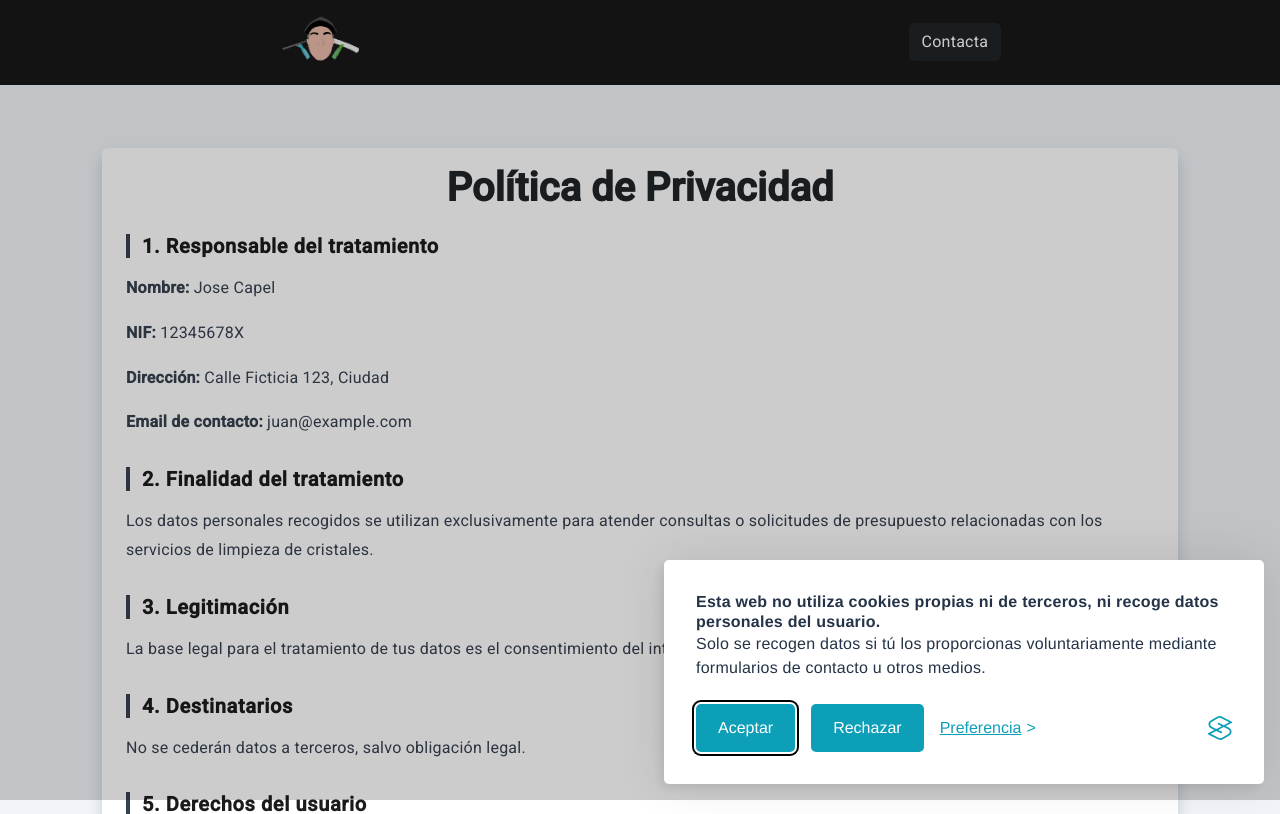
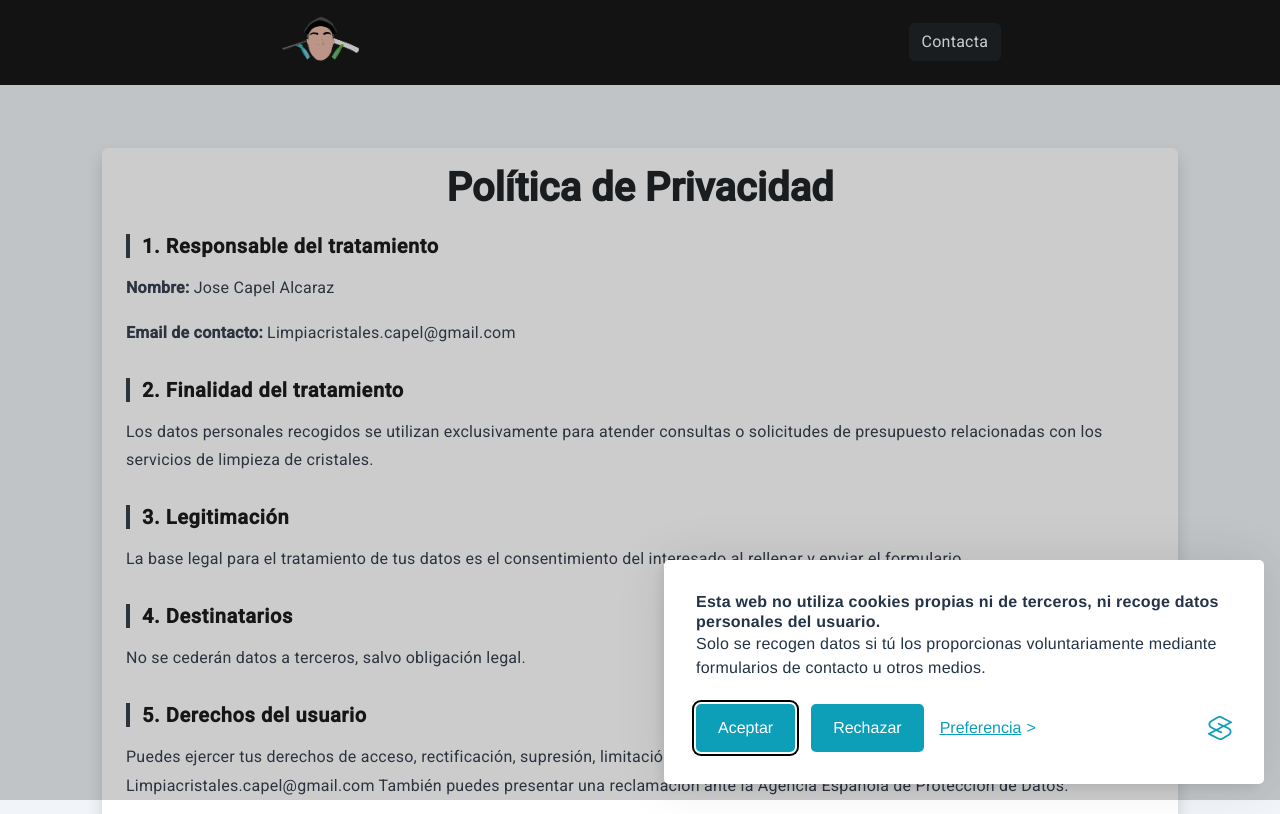
Before and after one commit to DavidRamon15/Limpia-cristales, an Angular app: page /politica-privacidad in a window 1280 px wide. Shown: the top 814 px of the page. Built offline with nearby package versions, Linux system fonts and the light colour scheme.

Commit message:
Correción errores

```diff
--- a/src/app/component/politica/politicas-privacidad/politicas-privacidad.component.html
+++ b/src/app/component/politica/politicas-privacidad/politicas-privacidad.component.html
@@ -4,10 +4,8 @@
 
         <section>
             <h4>1. Responsable del tratamiento</h4>
-            <p><strong>Nombre:</strong> Jose Capel</p>
-            <p><strong>NIF:</strong> 12345678X</p>
-            <p><strong>Dirección:</strong> Calle Ficticia 123, Ciudad</p>
-            <p><strong>Email de contacto:</strong> juan@example.com</p>
+            <p><strong>Nombre:</strong> Jose Capel Alcaraz</p>
+            <p><strong>Email de contacto:</strong> Limpiacristales.capel@gmail.com</p>
         </section>
 
         <section>
@@ -30,7 +28,8 @@
         <section>
             <h4>5. Derechos del usuario</h4>
             <p>Puedes ejercer tus derechos de acceso, rectificación, supresión, limitación, oposición y portabilidad
-                enviando un email a juan@example.com. También puedes presentar una reclamación ante la Agencia Española
+                enviando un email a Limpiacristales.capel@gmail.com También puedes presentar una reclamación ante la
+                Agencia Española
                 de Protección de Datos.</p>
         </section>
 
```
